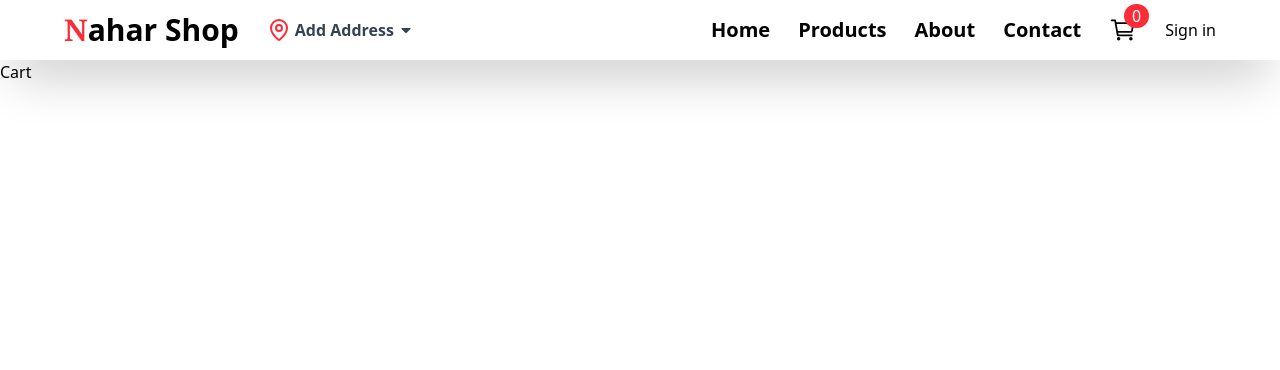
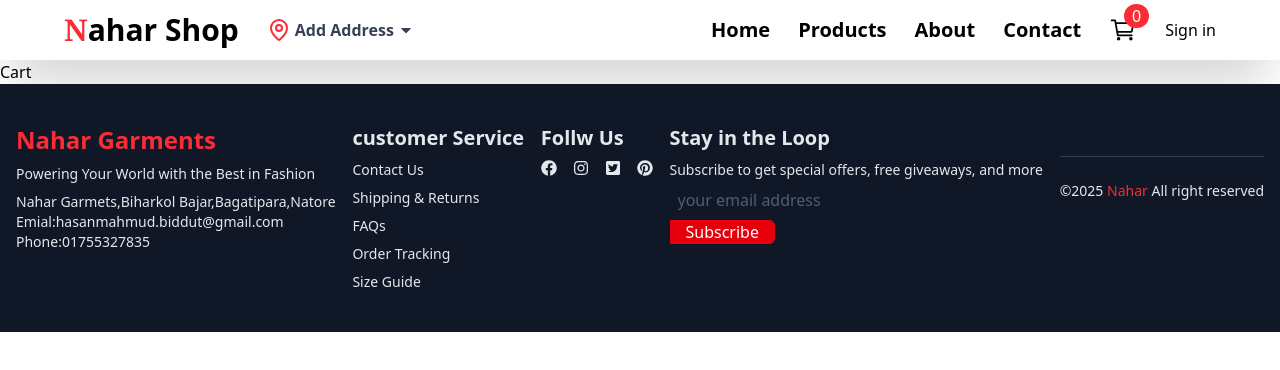
Before and after one commit to Hasan959/React-Tailwind-Ecommerce-Website-2, a React (Vite) app: page /cart in a window 1280 px wide. Shown: the top 370 px of the page. Built offline with nearby package versions, Linux system fonts and the light colour scheme; no server answers.

Commit message:
footer update

```diff
--- a/package.json
+++ b/package.json
@@ -17,7 +17,7 @@
     "react": "^19.1.1",
     "react-dom": "^19.1.1",
     "react-icons": "^5.5.0",
-    "react-router": "^7.9.2",
+    "react-router": "^7.9.4",
     "react-slick": "^0.31.0",
     "slick-carousel": "^1.8.1",
     "tailwindcss": "^4.1.13"
--- a/src/components/Footer.jsx
+++ b/src/components/Footer.jsx
@@ -1,8 +1,67 @@
+import { Link } from 'react-router'
 import React from 'react'
+import { FaFacebook, FaInstagram, FaPinterest, FaTwitterSquare } from 'react-icons/fa'
 
 const Footer = () => {
   return (
-    <footer>
+    <footer className='bg-gray-900 text-gray-200 py-10'>
+        <div className='max-w-7xl mx-auto px-4 md:flex md:justify-between' >
+
+          {/* info */}
+          <div className='mb-6 md:mb-0'>
+            <Link to='/'>
+            <h1 className='text-red-500 text-2xl font-bold'> Nahar Garments </h1>
+               <p className='mt-2 text-sm'> Powering Your World with the Best in Fashion </p>
+               <p className='mt-2 text-sm'> Nahar Garmets,Biharkol Bajar,Bagatipara,Natore </p>
+               <p className='text-sm'> Emial:hasanmahmud.biddut@gmail.com </p>
+               <p className='text-sm'> Phone:01755327835 </p>
+            </Link>
+          </div>
+
+
+             {/* customer service link  */}
+            <div className='mb-6 md:mb-0'>
+              <h3 className='text-xl font-semibold'> customer Service </h3>
+              <ul className='mt-2 text-sm space-y-2'>
+                <li> Contact Us </li>
+                <li> Shipping & Returns </li>
+                <li> FAQs </li>
+                <li> Order Tracking </li>
+                <li> Size Guide </li>
+              </ul>
+            </div>
+
+            {/* social media links */}
+            <div className='mb-6 md:mb-0'>
+              <h3 className='text-xl font-semibold'> Follw Us </h3>
+              <div className='flex space-x-4 mt-2'>
+                <FaFacebook/>
+                <FaInstagram/>
+                <FaTwitterSquare/>
+                <FaPinterest/>
+              </div>
+            </div>
+
+            {/* newsletter subscription */}
+            <div>
+              <h3 className='text-xl font-semibold'>Stay in the Loop</h3>
+              <p className='mt-2 text-sm'> Subscribe to get special offers, free giveaways, and more </p>
+              <form action="">
+                <input
+                type="email"
+                placeholder='your email address'
+                className='w-full p-2 rounded-1-md text-gray-400 focus:outline-none focus:ring-2 focus:ring-gray-500'
+                />
+                <button type='submit' className='bg-red-600 text-white px-4 rounded-r-md hover:bg-red-700' > Subscribe </button>
+
+              </form>
+            </div>
+
+            {/* bottom section    */}
+            <div className='mt-8 border-t border-gray-700 pt-6 text-center text-sm'>
+              <p>&copy;{new Date().getFullYear()} <span className='text-red-500'> Nahar </span> All right reserved </p>
+            </div>
+        </div>
 
     </footer>
   )
```
Also changed, not shown: 1 other file (tests, documents, lock files or other folders).
